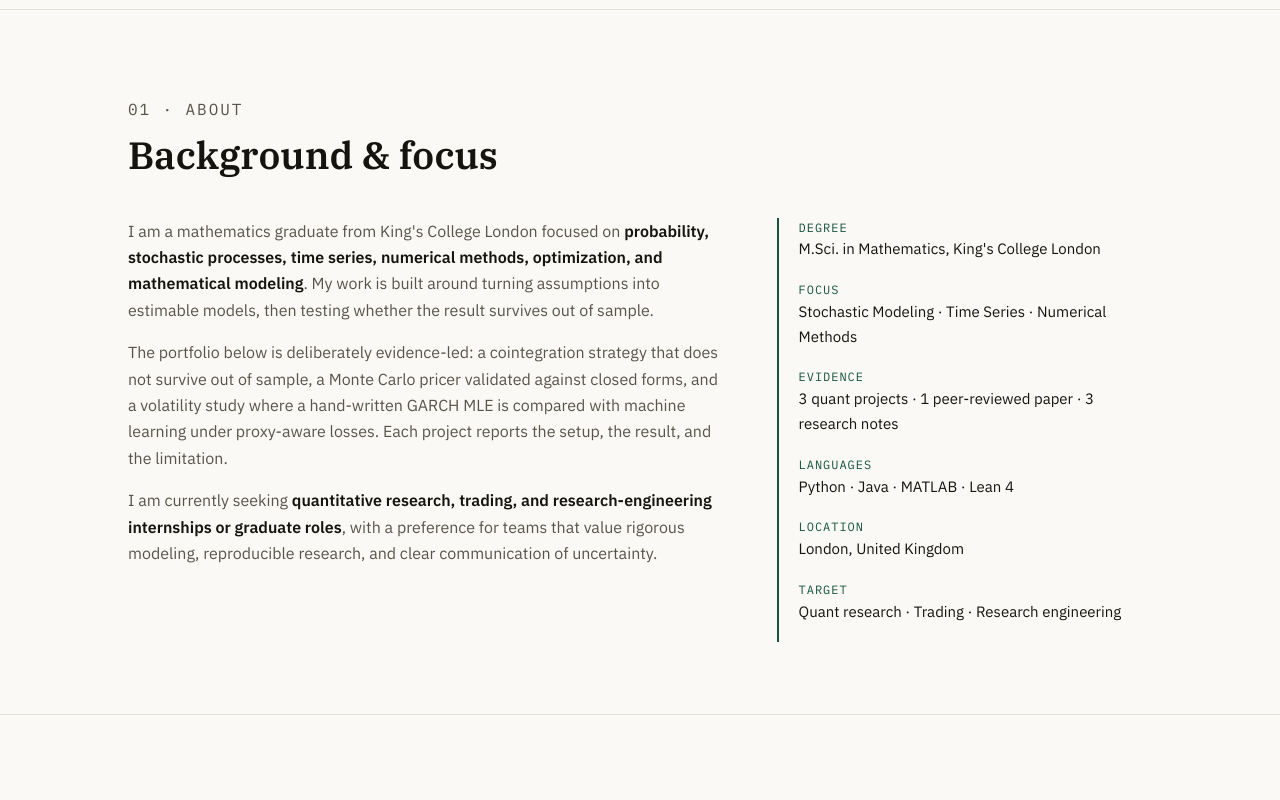
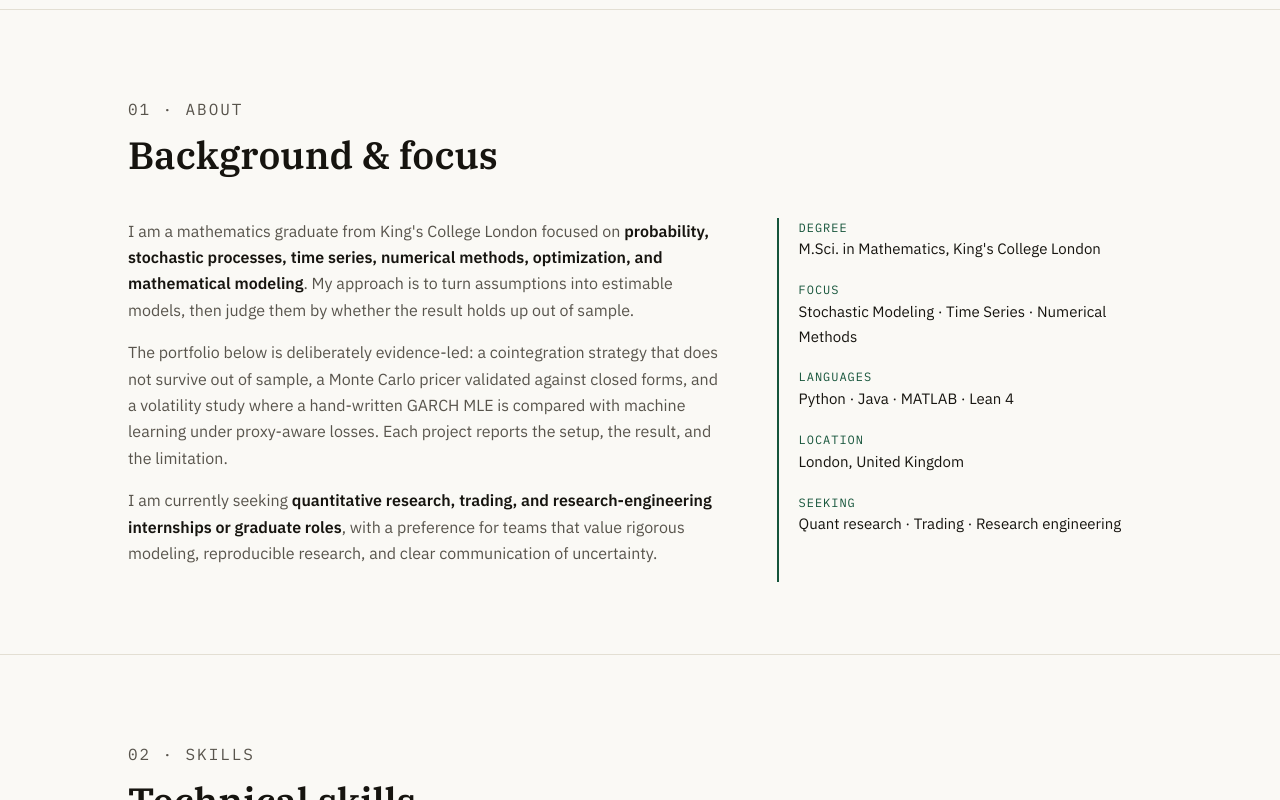
Before and after one commit to terryfxh/terryfxh.github.io, a plain HTML site: page index.html in a window 1280 px wide. Shown: the part 595-1395 px from the top of the page. Drawn offline with Linux system fonts and the light colour scheme.

Commit message:
Add files via upload

```diff
--- a/index.html
+++ b/index.html
@@ -261,9 +261,9 @@
           <p>
             I am a mathematics graduate from King's College London focused on
             <strong>probability, stochastic processes, time series, numerical
-            methods, optimization, and mathematical modeling</strong>. My work is
-            built around turning assumptions into estimable models, then testing
-            whether the result survives out of sample.
+            methods, optimization, and mathematical modeling</strong>. My approach
+            is to turn assumptions into estimable models, then judge them by
+            whether the result holds up out of sample.
           </p>
           <p>
             The portfolio below is deliberately evidence-led: a cointegration
@@ -284,10 +284,9 @@
         <div class="facts">
           <div class="row"><div class="k">Degree</div><div class="v">M.Sci. in Mathematics, King's College London</div></div>
           <div class="row"><div class="k">Focus</div><div class="v">Stochastic Modeling · Time Series · Numerical Methods</div></div>
-          <div class="row"><div class="k">Evidence</div><div class="v">3 quant projects · 1 peer-reviewed paper · 3 research notes</div></div>
           <div class="row"><div class="k">Languages</div><div class="v">Python · Java · MATLAB · Lean 4</div></div>
           <div class="row"><div class="k">Location</div><div class="v">London, United Kingdom</div></div>
-          <div class="row"><div class="k">Target</div><div class="v">Quant research · Trading · Research engineering</div></div>
+          <div class="row"><div class="k">Seeking</div><div class="v">Quant research · Trading · Research engineering</div></div>
         </div>
       </div>
     </div>
```
